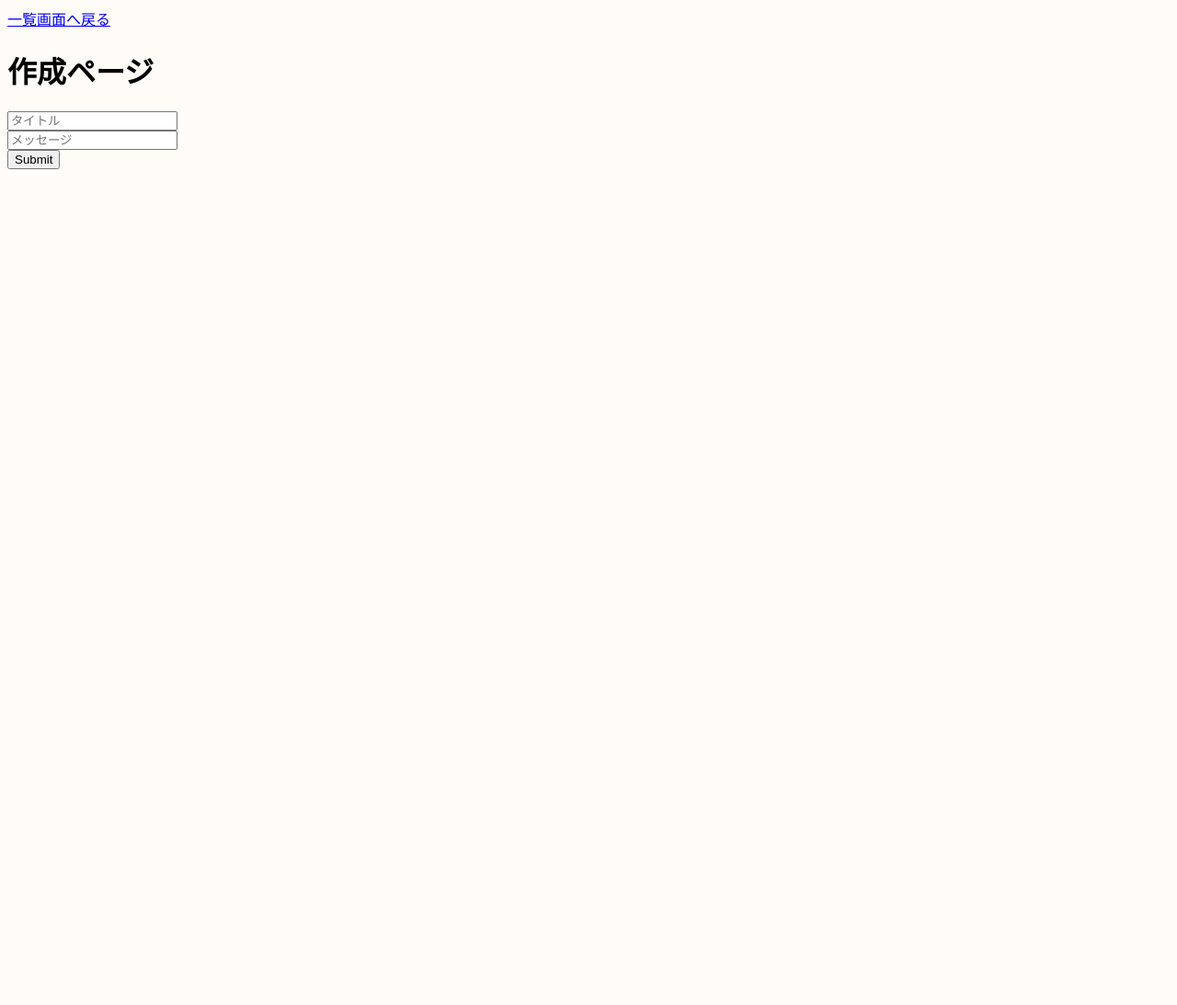
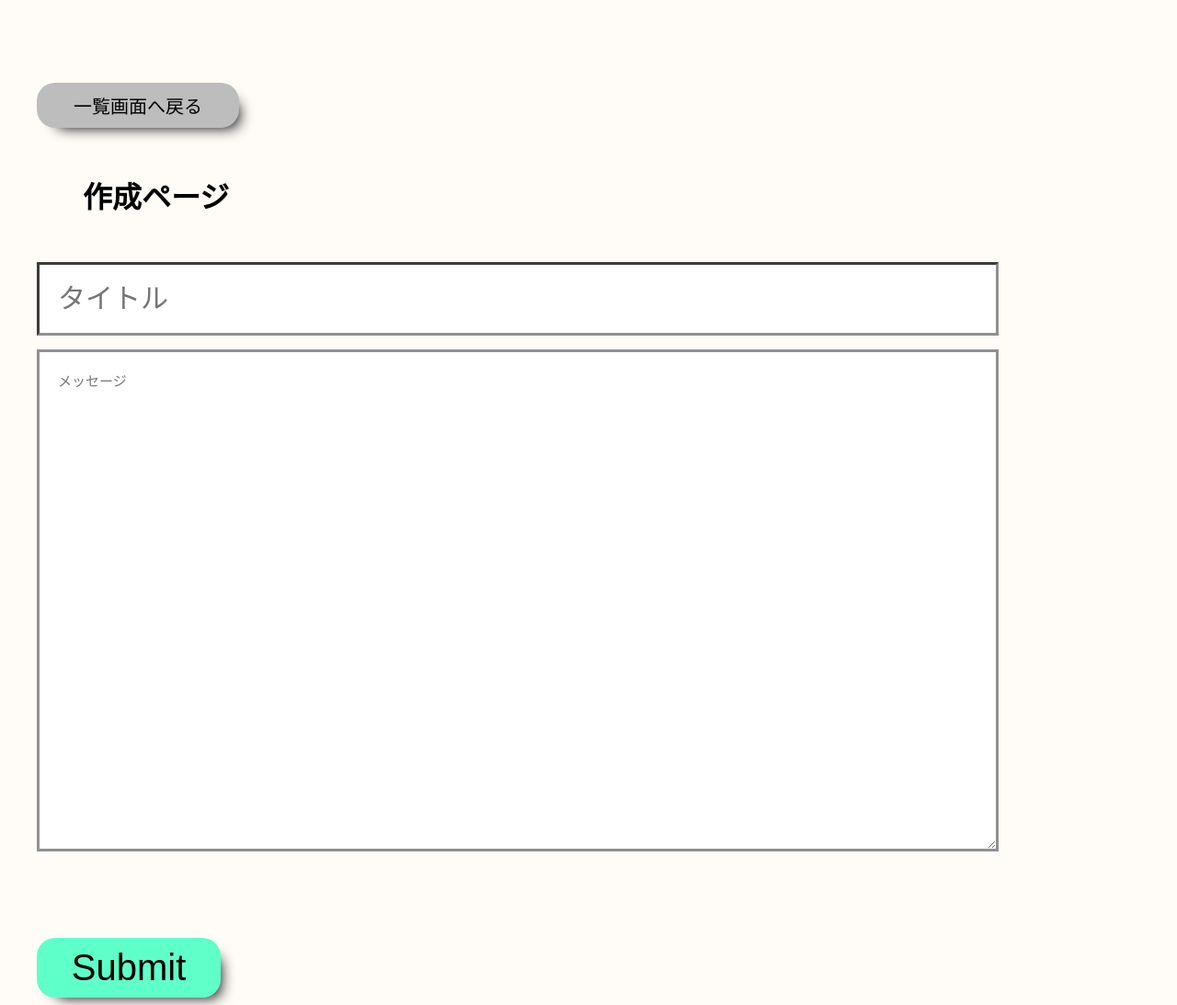
Before and after one commit to planb369/frontend-practice-app, a Next.js app: page /post/create in a window 1280 px wide. Shown: the whole page at 92% size. Before the commit the page ends 800 px from the top, so only its background shows below. Built offline with nearby package versions, Linux system fonts and the light colour scheme.

Commit message:
[add] createページのデザイン

```diff
--- a/src/pages/post/create.tsx
+++ b/src/pages/post/create.tsx
@@ -6,6 +6,7 @@ import { useQuery } from "react-query";
 import axios from "axios";
 import * as yup from "yup";
 import { posts } from "../../types";
+import create from "../../styles/create.module.css";
 
 const indexPath = '../';
 const api = 'http://localhost:18080/v1/note';
@@ -56,25 +57,25 @@ export default function Create() {
 
     return (
         <>
-            <Link href={indexPath}>一覧画面へ戻る</Link>
-            <h1>作成ページ</h1>
+            <div className={create.container}>
+                <div className={create.indexBtn}><Link className={create.indexBtnText} href={indexPath}>一覧画面へ戻る</Link></div>
 
-            <form onSubmit={handleSubmit(onSubmit)}>
+                <h1 className={create.h1}>作成ページ</h1>
+
+                <form className={create.form} onSubmit={handleSubmit(onSubmit)}>
                     <div>
                         <div>
-                        <input placeholder='タイトル' {...register('title', { required: 'タイトルは必須項目です', maxLength: 30 })} />
+                            <input className={create.titleErea} placeholder='タイトル' {...register('title', { required: 'タイトルは必須項目です', maxLength: 30 })} />
                             {errors.title && <p>{errors.title.message}</p>}
                         </div>
                         <div>
-                        <input placeholder='メッセージ' {...register('content', { required: 'メッセージは必須項目です', maxLength: 30 })} />
+                            <textarea className={create.contentErea} placeholder='メッセージ' {...register('content', { required: 'メッセージは必須項目です', maxLength: 30 })}  />
                             {errors.content && <p>{errors.content.message}</p>}
                         </div>
                     </div>
-                <div>
-                    <input type="submit" />
+                    <input className={create.createButton} type="submit" />
+                </form>
             </div>
-            </form>
-
         </>
     );
 }
--- /dev/null
+++ b/src/styles/create.module.css
@@ -0,0 +1,79 @@
+
+.container{
+    width: 1200px;
+    margin: auto;
+}
+.h1{
+    margin: 50px;
+}
+
+
+
+/* 一覧画面へ戻るボタン */
+.indexBtn{
+    width: 200px;
+    padding: 10px;
+    margin-top: 90px;
+    background-color: rgb(189, 189, 189);
+    text-align: center;
+    border-radius: 20px;
+    box-shadow: 10px 10px 15px -10px;
+}
+.indexBtn:hover{
+    background-color: rgb(231, 231, 231);
+}
+.indexBtn:active {
+    box-shadow: none;
+}
+.indexBtnText{
+    margin: auto;
+    color: #000;
+    text-decoration: none;
+    font-size: 20px;
+    text-align: center;
+}
+/* ここまで一覧画面に戻るボタン */
+
+
+
+/* 入力フォーム */
+.titleErea{
+    width:1000px;
+    padding: 20px;
+    font-size: 30px;
+    margin-bottom: 15px;
+    border-width: 3px;
+    border-color: rgb(144, 144, 144);
+}
+.contentErea{
+    width: 1000px;
+    padding: 20px;
+    height: 500px;
+    font-size: 15px;
+    border-width: 3px;
+    border-color: rgb(144, 144, 144);
+}
+/* ここまで入力フォーム */
+
+
+/* createボタン */
+.createButton{
+    width: 200px;
+    padding: 10px;
+    margin: auto;
+    margin-top: 90px;
+    background-color: rgb(95, 255, 202);
+    text-align: center;
+    border-radius: 20px;
+    box-shadow: 10px 10px 15px -10px;
+    border: none;
+    font-size: 40px;
+    text-align: center;
+}
+.createButton:hover{
+    background-color: rgb(174, 255, 228);
+}
+.createButton:active{
+    box-shadow: none;
+}
+/* ここまでcreateボタン */
```
Lines whose indentation alone changed are shown as unchanged.
